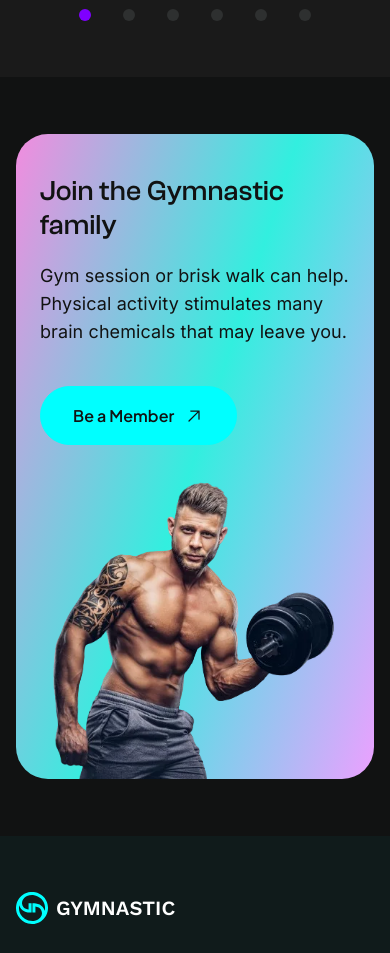
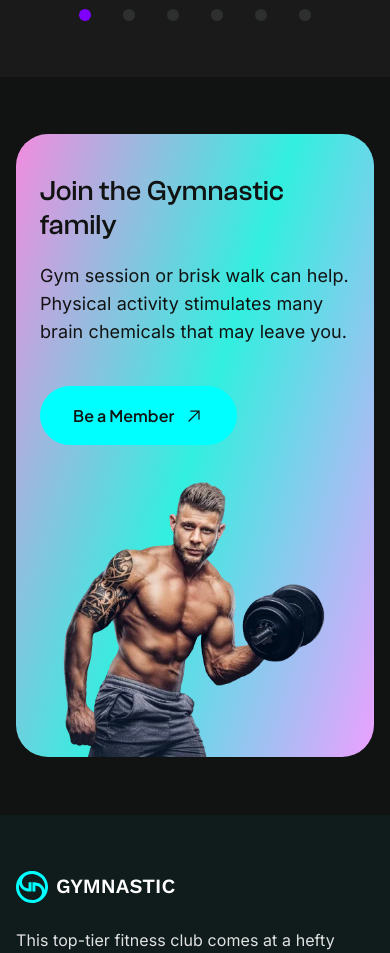
Before and after one commit to nooruiux/Fitness-Training-Website, a Next.js app: page / in a window 390 px wide. Shown: the part 6860-7813 px from the top of the page. Built offline with nearby package versions, Linux system fonts and the light colour scheme; no server answers.

Commit message:
feat(cta): side-by-side notched layout from lg, stacked card with 280px image below

```diff
--- a/src/components/sections/CTA.tsx
+++ b/src/components/sections/CTA.tsx
@@ -8,10 +8,15 @@ export function CTA() {
   return (
     <section aria-labelledby="cta-heading" className="py-section">
       <Container>
-        <Reveal className="relative flex flex-col items-center gap-8 overflow-hidden rounded-4xl px-6 pt-10 md:px-12 xl:block xl:h-93 xl:overflow-visible xl:rounded-none xl:p-0">
-          <div aria-hidden className="bg-cta-gradient absolute inset-0 xl:mask-cta-notch" />
+        {/*
+          < 1024: stacked (text → image), gradient covers the whole rounded card.
+          ≥ 1024: Figma side-by-side layout. The card and image area keep the 1200:372 ratio so the
+          notch mask scales uniformly; the text keeps its own fluid type sizes.
+        */}
+        <Reveal className="relative flex flex-col items-center gap-8 overflow-hidden rounded-4xl px-6 pt-10 md:px-12 lg:block lg:aspect-[1200/372] lg:overflow-visible lg:rounded-none lg:p-0 xl:h-93 xl:aspect-auto">
+          <div aria-hidden className="bg-cta-gradient absolute inset-0 lg:mask-cta-notch" />
 
-          <div className="relative flex flex-col items-start gap-10 self-stretch xl:absolute xl:top-20.5 xl:left-24">
+          <div className="relative flex flex-col items-start gap-10 self-stretch lg:absolute lg:top-1/2 lg:left-[8%] lg:w-1/2 lg:-translate-y-1/2 xl:top-20.5 xl:left-24 xl:w-auto xl:translate-y-0">
             <div className="flex flex-col gap-5 text-grey-700">
               <h2 id="cta-heading" className="font-display text-h3 font-medium xl:whitespace-nowrap">
                 {cta.heading}
@@ -24,14 +29,15 @@ export function CTA() {
           </div>
 
           {/* Figma stacks two crops of the same cut-out (3:3112 under 3:3113). */}
-          <div className="relative aspect-370/360 w-full max-w-92.5 xl:absolute xl:top-3 xl:left-183.75 xl:w-92.5">
+          {/* < 1024 at most 288px wide = 280px tall; ≥ 1024 at 735/1200 from the left, 12/372 from the top. */}
+          <div className="relative aspect-370/360 w-full max-w-72 lg:absolute lg:top-[3.23%] lg:left-[61.25%] lg:h-[96.77%] lg:w-[30.83%] lg:max-w-none xl:top-3 xl:left-183.75 xl:h-90 xl:w-92.5">
             <div className="absolute top-[0.278%] left-0 h-[99.72%] w-full overflow-hidden">
               <Image
                 src={cta.image.src}
                 alt=""
                 width={cta.image.width}
                 height={cta.image.height}
-                sizes="(min-width: 1280px) 505px, 136vw"
+                sizes="(min-width: 1280px) 505px, (min-width: 1024px) 42vw, 392px"
                 className="absolute top-0 left-[-30.7%] h-[102.11%] w-[136.28%] max-w-none"
               />
             </div>
@@ -41,14 +47,15 @@ export function CTA() {
                 alt={cta.image.alt}
                 width={cta.image.width}
                 height={cta.image.height}
-                sizes="(min-width: 1280px) 504px, 136vw"
+                sizes="(min-width: 1280px) 504px, (min-width: 1024px) 42vw, 392px"
                 className="absolute top-0 left-[-33.56%] h-[104.41%] w-[141.11%] max-w-none"
               />
             </div>
           </div>
 
-          <div aria-hidden className="absolute top-78.5 left-276 hidden size-12.5 xl:block">
-            <Image src="/decor/cta-star.svg" alt="" width={43.3013} height={50} className="mx-auto" />
+          {/* Star in the bottom-right notch (1104/1200, 314/372), from lg. */}
+          <div aria-hidden className="absolute hidden lg:top-[84.41%] lg:left-[92%] lg:block lg:aspect-square lg:w-[4.1667%] xl:top-78.5 xl:left-276 xl:size-12.5">
+            <Image src="/decor/cta-star.svg" alt="" width={43.3013} height={50} className="mx-auto h-full w-auto" />
           </div>
         </Reveal>
       </Container>
```
